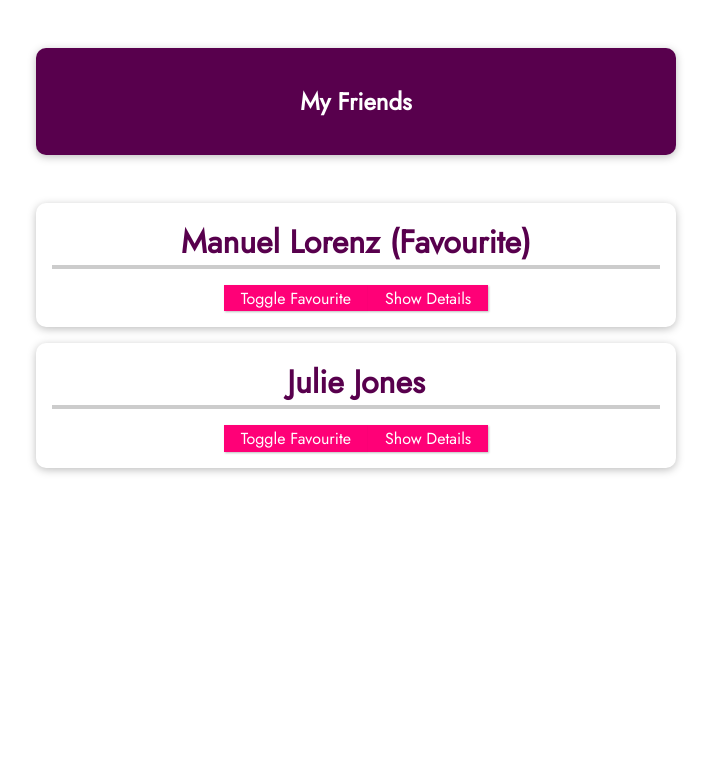
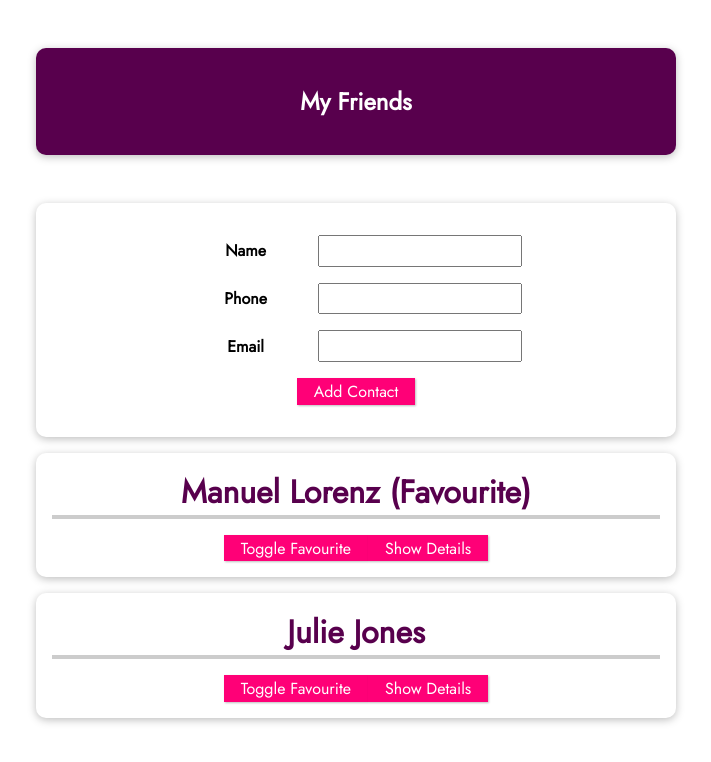
Before and after one commit to Seabhac-94/vue-cli-friends-app, a Vue app: page / in a window 1280 px wide. Shown: the top 762 px of the page, without its empty margins (284-995 px from the left). Built offline with nearby package versions, Linux system fonts and the light colour scheme.

Commit message:
added component with form for adding new data

```diff
--- a/src/App.vue
+++ b/src/App.vue
@@ -3,6 +3,7 @@
     <header>
         <h1>My Friends</h1>
     </header>
+    <new-friend @add-contact="addContact"></new-friend>
     <ul>
         <friend-contact
         v-for="friend in friends"
@@ -19,9 +20,11 @@
 </template>
 
 <script>
+import NewFriend from './components/NewFriend.vue';
 export default {
     data() {
         return {
+        NewFriend,
             friends: [
                 {
                     id: "manuel",
@@ -44,6 +47,16 @@
         toggleFavouriteStatus(friendId) {
             const identifedFriend = this.friends.find(friend => friend.id === friendId);
             identifedFriend.isFavourite = !identifedFriend.isFavourite
+        },
+        addContact(name, phone, email) {
+            const newFriendContact = {
+                id: new Date().toISOString(),
+                name: name,
+                phone: phone,
+                email: email,
+                isFavourite: false
+            };
+            this.friends.push(newFriendContact);
         }
     }
 }
@@ -51,4 +64,83 @@
 
 <style>
 @import url('https://fonts.googleapis.com/css2?family=Jost&display=swap');
+
+* {
+  box-sizing: border-box;
+}
+
+html {
+  font-family: 'Jost', sans-serif;
+}
+
+body {
+  margin: 0;
+}
+
+header {
+  box-shadow: 0 2px 8px rgba(0, 0, 0, 0.26);
+  margin: 3rem auto;
+  border-radius: 10px;
+  padding: 1rem;
+  background-color: #58004d;
+  color: white;
+  text-align: center;
+  width: 90%;
+  max-width: 40rem;
+}
+
+#app ul {
+  margin: 0;
+  padding: 0;
+  list-style: none;
+}
+
+#app li,
+#app form {
+  box-shadow: 0 2px 8px rgba(0, 0, 0, 0.26);
+  margin: 1rem auto;
+  border-radius: 10px;
+  padding: 1rem;
+  text-align: center;
+  width: 90%;
+  max-width: 40rem;
+}
+
+#app h2 {
+  font-size: 2rem;
+  border-bottom: 4px solid #ccc;
+  color: #58004d;
+  margin: 0 0 1rem 0;
+}
+
+#app button {
+  font: inherit;
+  cursor: pointer;
+  border: 1px solid #ff0077;
+  background-color: #ff0077;
+  color: white;
+  padding: 0.05rem 1rem;
+  box-shadow: 1px 1px 2px rgba(0, 0, 0, 0.26);
+}
+
+#app button:hover,
+#app button:active {
+  background-color: #ec3169;
+  border-color: #ec3169;
+  box-shadow: 1px 1px 4px rgba(0, 0, 0, 0.26);
+}
+
+#app input {
+  font: inherit;
+  padding: 0.15rem;
+}
+#app label {
+  font-weight: bold;
+  margin-right: 1rem;
+  width: 7rem;
+  display: inline-block;
+}
+#app form div {
+  margin: 1rem 0;
+}
 </style>
--- a/src/components/FriendContact.vue
+++ b/src/components/FriendContact.vue
@@ -44,6 +44,17 @@
             // }
         }
     },
+    emits: ['toggle-favourite'],
+    // emits: {
+    //     'toggle-favourite': function(id){
+    //         if (id) {
+    //             return true
+    //         } else {
+    //             console.log('Id is missing');
+    //             return false
+    //         }
+    //     }
+    // },
     data() {
         return {
             detailsAreVisible: false,
@@ -59,71 +70,3 @@
     }
 }
 </script>
-
-
-<style>
-* {
-  box-sizing: border-box;
-}
-
-html {
-  font-family: 'Jost', sans-serif;
-}
-
-body {
-  margin: 0;
-}
-
-header {
-  box-shadow: 0 2px 8px rgba(0, 0, 0, 0.26);
-  margin: 3rem auto;
-  border-radius: 10px;
-  padding: 1rem;
-  background-color: #58004d;
-  color: white;
-  text-align: center;
-  width: 90%;
-  max-width: 40rem;
-}
-
-#app ul {
-  margin: 0;
-  padding: 0;
-  list-style: none;
-}
-
-#app li {
-  box-shadow: 0 2px 8px rgba(0, 0, 0, 0.26);
-  margin: 1rem auto;
-  border-radius: 10px;
-  padding: 1rem;
-  text-align: center;
-  width: 90%;
-  max-width: 40rem;
-}
-
-#app h2 {
-  font-size: 2rem;
-  border-bottom: 4px solid #ccc;
-  color: #58004d;
-  margin: 0 0 1rem 0;
-}
-
-#app button {
-  font: inherit;
-  cursor: pointer;
-  border: 1px solid #ff0077;
-  background-color: #ff0077;
-  color: white;
-  padding: 0.05rem 1rem;
-  box-shadow: 1px 1px 2px rgba(0, 0, 0, 0.26);
-}
-
-#app button:hover,
-#app button:active {
-  background-color: #ec3169;
-  border-color: #ec3169;
-  box-shadow: 1px 1px 4px rgba(0, 0, 0, 0.26);
-}
-
-</style>
--- /dev/null
+++ b/src/components/NewFriend.vue
@@ -0,0 +1,42 @@
+<template>
+    <form @submit.prevent="submitData">
+        <div>
+            <label>Name</label>
+            <input type="text" v-model="enteredName" />
+        </div>
+        <div>
+            <label>Phone</label>
+            <input type="tel" v-model="enteredPhone" />
+        </div>
+        <div>
+            <label>Email</label>
+            <input type="email" v-model="enteredEmail" />
+        </div>
+        <div>
+            <button>Add Contact</button>
+        </div>
+    </form>
+</template>
+
+<script>
+export default{
+    emits: ['add-contact'],
+    data() {
+        return {
+            enteredName: '',
+            enteredPhone: '',
+            enteredEmail: ''
+        }
+    },
+    methods: {
+        submitData(){
+            this.$emit(
+                'add-contact',
+                this.enteredName,
+                this.enteredPhone,
+                this.enteredEmail
+            )
+        }
+    }
+};
+</script>
```
Also changed, not shown: src/main.js (+5 -3 lines).
